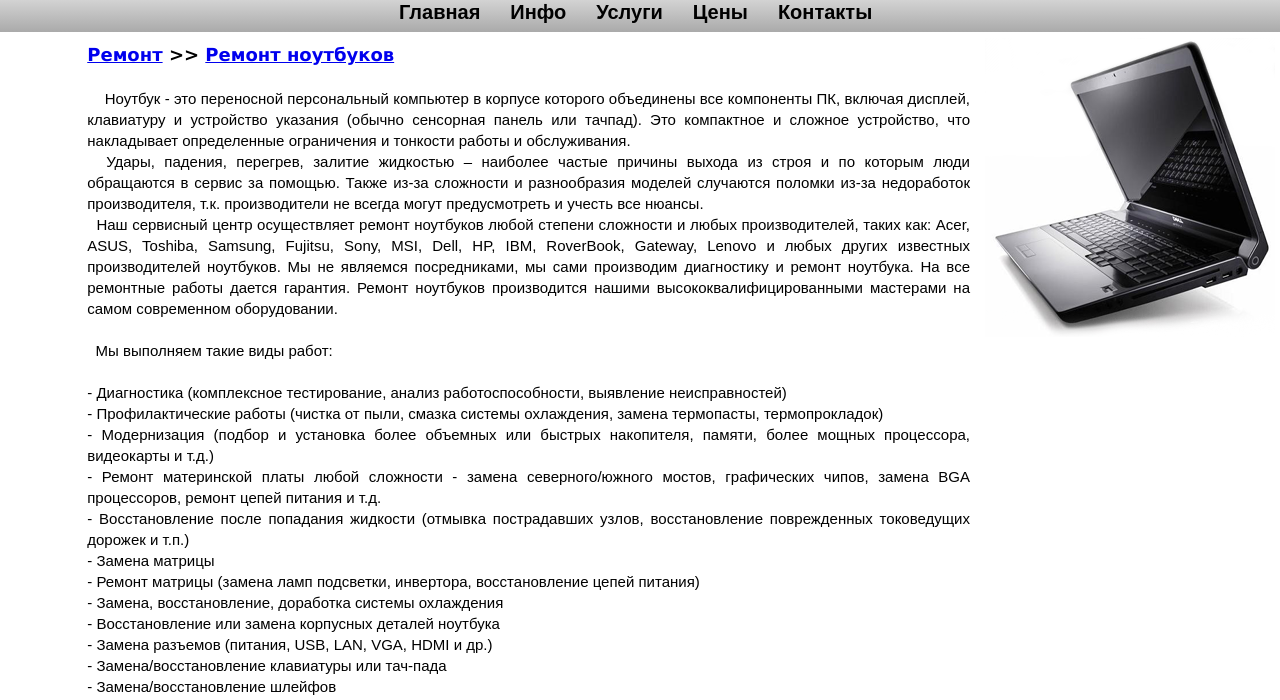
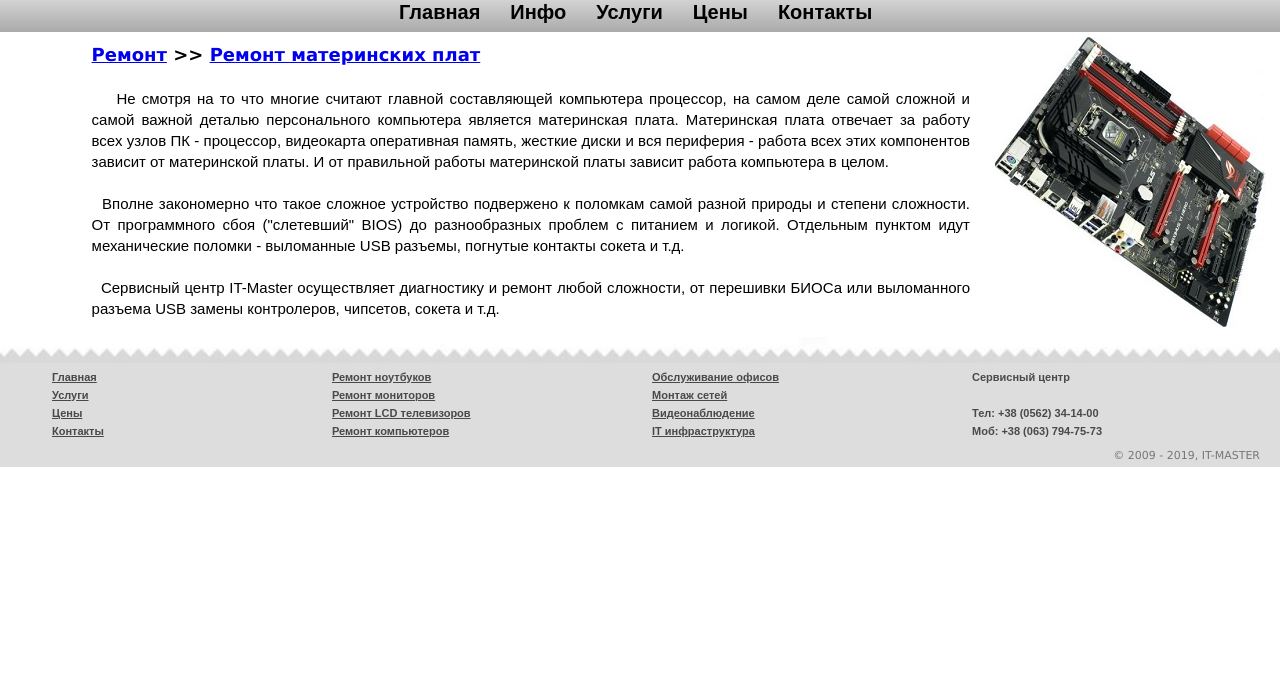
Before and after one commit to RomanLV-81/itmaster, a plain HTML site: page mb.html in a window 1280 px wide. Shown: the part 98-798 px from the top of the page. Drawn offline with Linux system fonts and the light colour scheme.

Commit message:
slider+pages

```diff
--- a/mb.html
+++ b/mb.html
@@ -103,37 +103,18 @@
 	</div>
 	<div class="col2">
 
-		<h1l><b><a href="repair.html">Ремонт</a> >> <a href="nout.html">Ремонт ноутбуков</a> </b></b></h1l>
+		<h1l><b><a href="repair.html">Ремонт</a> >> <a href="mb.html">Ремонт материнских плат</a> </b></b></h1l>
 			<br />
-			<br />&nbsp;&nbsp;&nbsp;&nbsp;Ноутбук - это переносной персональный компьютер  в корпусе которого объединены все  компоненты ПК, включая дисплей, клавиатуру и устройство указания (обычно сенсорная панель или тачпад). Это компактное и сложное устройство, что накладывает определенные ограничения и тонкости работы и обслуживания.
-			<br />&nbsp;&nbsp;Удары, падения, перегрев, залитие жидкостью – наиболее частые причины выхода из строя и по которым люди обращаются в сервис за помощью. Также из-за сложности и разнообразия моделей случаются поломки из-за недоработок производителя, т.к. производители не всегда могут предусмотреть и учесть все нюансы.
-			<br />&nbsp;&nbsp;Наш сервисный центр осуществляет ремонт ноутбуков любой степени сложности и любых производителей, таких как: Acer, ASUS, Toshiba, Samsung, Fujitsu, Sony, MSI, Dell, HP, IBM, RoverBook, Gateway, Lenovo и любых других известных производителей ноутбуков. Мы не являемся посредниками, мы сами производим диагностику и ремонт ноутбука. На все ремонтные работы дается гарантия. Ремонт ноутбуков производится нашими высококвалифицированными мастерами на самом современном оборудовании.
+			<br />&nbsp;&nbsp;&nbsp;&nbsp;Не смотря на то что многие считают главной составляющей компьютера процессор, на самом деле самой сложной и самой важной деталью персонального компьютера является материнская плата. Материнская плата отвечает за работу всех узлов ПК - процессор, видеокарта оперативная память, жесткие диски и вся периферия - работа всех этих компонентов зависит от материнской платы. И от правильной работы материнской платы зависит работа компьютера в целом.
 			<br />
-			<br />&nbsp;&nbsp;Мы выполняем такие виды работ:
+			<br />&nbsp;&nbsp;Вполне закономерно что такое сложное устройство подвержено к поломкам самой разной природы и степени сложности. От программного сбоя ("слетевший" BIOS) до разнообразных проблем с питанием и логикой. Отдельным пунктом идут механические поломки - выломанные USB разъемы, погнутые контакты сокета и т.д.
 			<br />
-
-			<br />- Диагностика (комплексное тестирование, анализ работоспособности, выявление неисправностей)
-			<br />- Профилактические работы (чистка от пыли, смазка системы охлаждения, замена термопасты, термопрокладок)
-			<br />- Модернизация (подбор и установка более объемных или быстрых накопителя, памяти, более мощных процессора, видеокарты и т.д.)
-			<br />- Ремонт материнской платы любой сложности - замена северного/южного мостов, графических чипов, замена BGA процессоров, ремонт цепей питания и т.д.
-			<br />- Восстановление после попадания жидкости (отмывка пострадавших узлов, восстановление поврежденных токоведущих дорожек и т.п.)
-			<br />- Замена матрицы
-			<br />- Ремонт матрицы (замена ламп подсветки, инвертора, восстановление цепей питания)
-			<br />- Замена, восстановление, доработка системы охлаждения
-			<br />- Восстановление или замена корпусных деталей ноутбука
-			<br />- Замена разъемов (питания, USB, LAN, VGA, HDMI и др.)
-			<br />- Замена/восстановление клавиатуры или тач-пада
-			<br />- Замена/восстановление шлейфов
-			<br />- Замена процессора, модулей памяти, накопителя HDD/SSD модулей Wi-Fi, Bluetooth, модема и т.д.
-			<br />- Восстановление информации с HDD, SSD, Flash-накопителей и др.
-			<br />
-			<br />Стоимость основных работ представлена в разделе <a href="price.html">НАШИ ЦЕНЫ</a>
-
+			<br />&nbsp;&nbsp;Сервисный центр IT-Master осуществляет диагностику и ремонт любой сложности, от перешивки БИОСа или выломанного разъема USB замены контролеров, чипсетов, сокета и т.д.
 
 
 	</div>
 	<div class="col3">
-     <img src = "img/nout2.png" style="WIDTH=290; HEIGHT=236; "  alt = "Ремонт ноутбуков Днепр" />
+     <img src = "img/mb.jpg" style="WIDTH=290; HEIGHT=236; "  alt = "Ремонт материнских плат Днепр" />
 	</div>
 </div>
 
```
Also changed, not shown: img/mb.jpg (added).
